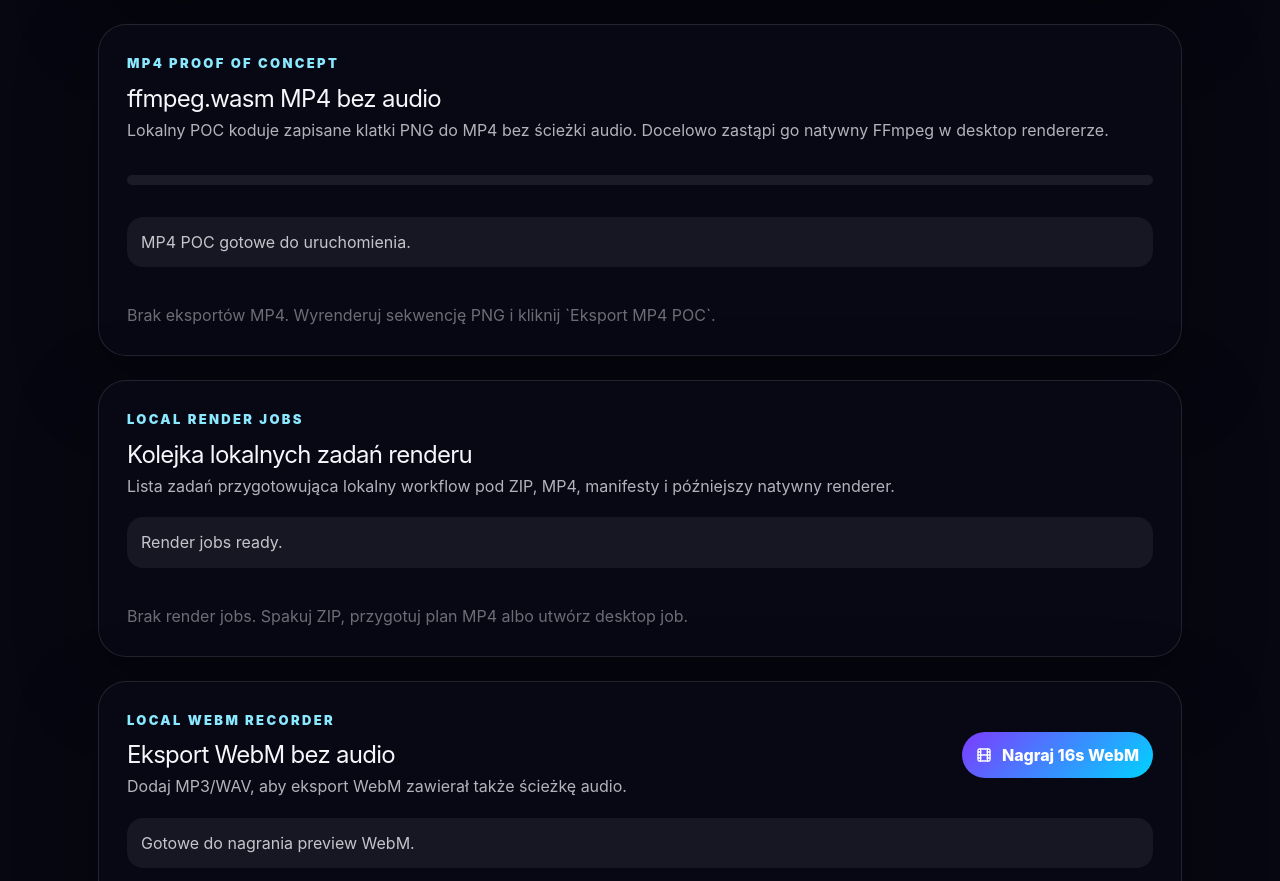
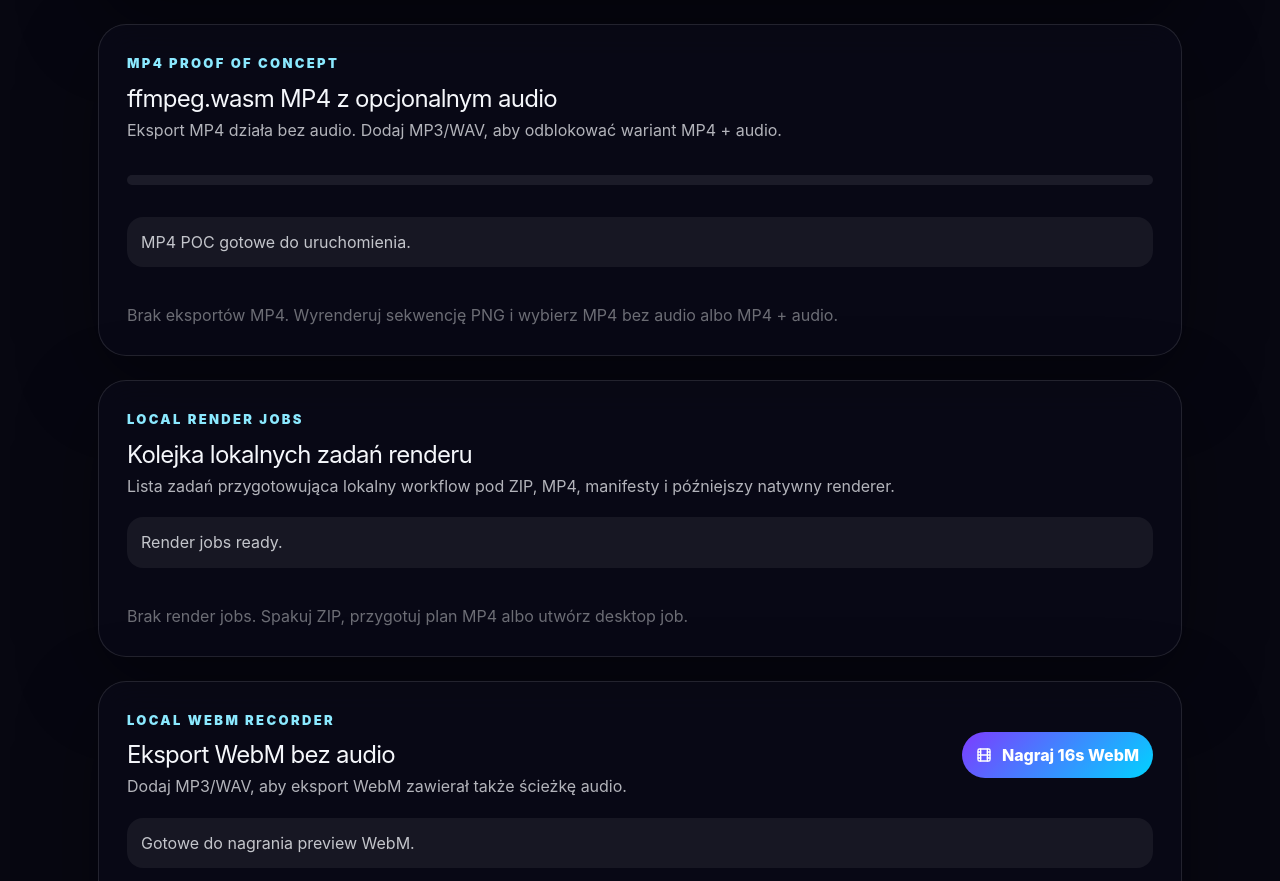
Before and after one commit to KumatyTomi/FotoBeat, a React (Vite) app: page / in a window 1280 px wide. Shown: the part 3140-4021 px from the top of the page. Built offline with nearby package versions, Linux system fonts and the light colour scheme.

Commit message:
feat: add MP4 audio mux UI

```diff
--- a/src/App.jsx
+++ b/src/App.jsx
@@ -134,8 +134,13 @@ export default function App() {
     setProjectIoStatus({ type: 'success', message: 'Projekt JSON skopiowany do schowka.' });
   }
 
-  async function createMp4Plan(sequence) {
-    const plan = buildMp4ExportPlan({ sequence });
+  async function createMp4Plan(sequence, includeAudio = false) {
+    const audioFile = includeAudio ? audio : null;
+    const plan = buildMp4ExportPlan({
+      sequence,
+      audioFile,
+      profileId: audioFile ? 'mp4-audio-poc' : 'mp4-poc'
+    });
     setMp4Plan(plan);
     await renderJobs.addMp4PlanJob({
       projectName: project.name,
@@ -147,8 +152,13 @@ export default function App() {
     });
   }
 
-  async function createMp4Poc(sequence) {
-    const plan = buildMp4ExportPlan({ sequence });
+  async function createMp4Poc(sequence, includeAudio = false) {
+    const audioFile = includeAudio ? audio : null;
+    const plan = buildMp4ExportPlan({
+      sequence,
+      audioFile,
+      profileId: audioFile ? 'mp4-audio-poc' : 'mp4-poc'
+    });
     setMp4Plan(plan);
     if (plan.status !== 'blocked') {
       await renderJobs.addMp4PlanJob({
@@ -160,7 +170,7 @@ export default function App() {
         plan
       });
     }
-    await mp4Exporter.exportSequenceToMp4(sequence);
+    await mp4Exporter.exportSequenceToMp4(sequence, audioFile);
   }
 
   async function createZip(sequence) {
@@ -232,6 +242,7 @@ export default function App() {
   }
 
   const mp4Busy = ['loading', 'preparing', 'encoding'].includes(mp4Exporter.mp4State.status);
+  const canMuxAudio = Boolean(audio);
 
   return (
     <main className="app-shell">
@@ -339,8 +350,10 @@ export default function App() {
                 {frameZip.zipState.sequenceId === sequence.id && frameZip.zipState.downloadUrl && (
                   <a className="ghost-button compact" href={frameZip.zipState.downloadUrl} download={frameZip.zipState.fileName}><Download size={16} />Pobierz ZIP</a>
                 )}
-                <button className="ghost-button compact" onClick={() => createMp4Plan(sequence)}><Film size={16} />Plan MP4</button>
-                <button className="ghost-button compact" onClick={() => createMp4Poc(sequence)} disabled={mp4Busy}><Film size={16} />Eksport MP4 POC</button>
+                <button className="ghost-button compact" onClick={() => createMp4Plan(sequence, false)}><Film size={16} />Plan MP4</button>
+                {canMuxAudio && <button className="ghost-button compact" onClick={() => createMp4Plan(sequence, true)}><Music size={16} />Plan + audio</button>}
+                <button className="ghost-button compact" onClick={() => createMp4Poc(sequence, false)} disabled={mp4Busy}><Film size={16} />MP4 bez audio</button>
+                <button className="ghost-button compact" onClick={() => createMp4Poc(sequence, true)} disabled={mp4Busy || !canMuxAudio}><Music size={16} />MP4 + audio</button>
                 <button className="primary-button compact" onClick={() => createDesktopRenderJob(sequence)} disabled={!desktop.available || !desktop.ffmpegReady}><Monitor size={16} />Desktop MP4</button>
                 <button className="ghost-button compact" onClick={() => frameSequence.removeSequence(sequence.id)}><Trash2 size={16} />Usuń</button>
               </div>
@@ -352,8 +365,8 @@ export default function App() {
       <section className="render-export-panel">
         <div>
           <p className="panel-kicker">MP4 proof of concept</p>
-          <h2>ffmpeg.wasm MP4 bez audio</h2>
-          <p>Lokalny POC koduje zapisane klatki PNG do MP4 bez ścieżki audio. Docelowo zastąpi go natywny FFmpeg w desktop rendererze.</p>
+          <h2>ffmpeg.wasm MP4 z opcjonalnym audio</h2>
+          <p>{audio ? `Eksport MP4 może połączyć zapisaną sekwencję PNG z lokalnym audio: ${audio.name}.` : 'Eksport MP4 działa bez audio. Dodaj MP3/WAV, aby odblokować wariant MP4 + audio.'}</p>
         </div>
         <div className="render-export-actions">
           {mp4Exporter.mp4Exports.length > 0 && <button className="ghost-button compact" onClick={mp4Exporter.clearMp4History}><Trash2 size={16} />Wyczyść MP4</button>}
@@ -363,9 +376,9 @@ export default function App() {
         </div>
         <p className={`render-status ${mp4Exporter.mp4State.status}`}>{mp4Exporter.mp4State.message}</p>
         <div className="render-history">
-          {mp4Exporter.mp4Exports.length === 0 ? <span className="empty-state">Brak eksportów MP4. Wyrenderuj sekwencję PNG i kliknij `Eksport MP4 POC`.</span> : mp4Exporter.mp4Exports.map((item) => (
+          {mp4Exporter.mp4Exports.length === 0 ? <span className="empty-state">Brak eksportów MP4. Wyrenderuj sekwencję PNG i wybierz MP4 bez audio albo MP4 + audio.</span> : mp4Exporter.mp4Exports.map((item) => (
             <article key={item.id} className="render-history-item">
-              <div><strong>{item.fileName}</strong><span>{new Date(item.createdAt).toLocaleString('pl-PL')} · {item.duration}s · {item.fps} fps · {item.width}×{item.height} · {formatBytes(item.size)}</span></div>
+              <div><strong>{item.fileName}</strong><span>{new Date(item.createdAt).toLocaleString('pl-PL')} · {item.duration}s · {item.fps} fps · {item.width}×{item.height} · {formatBytes(item.size)} · {item.hasAudio ? `audio + video (${item.audioName || 'audio'})` : 'video only'}</span></div>
               <div className="render-history-actions">
                 <a className="ghost-button compact" href={item.downloadUrl} download={item.fileName}><Download size={16} />Pobierz MP4</a>
                 <button className="ghost-button compact" onClick={() => mp4Exporter.removeMp4Export(item.id)}><Trash2 size={16} />Usuń</button>
```
Also changed, not shown: 2 other files (tests, documents, lock files or other folders).
